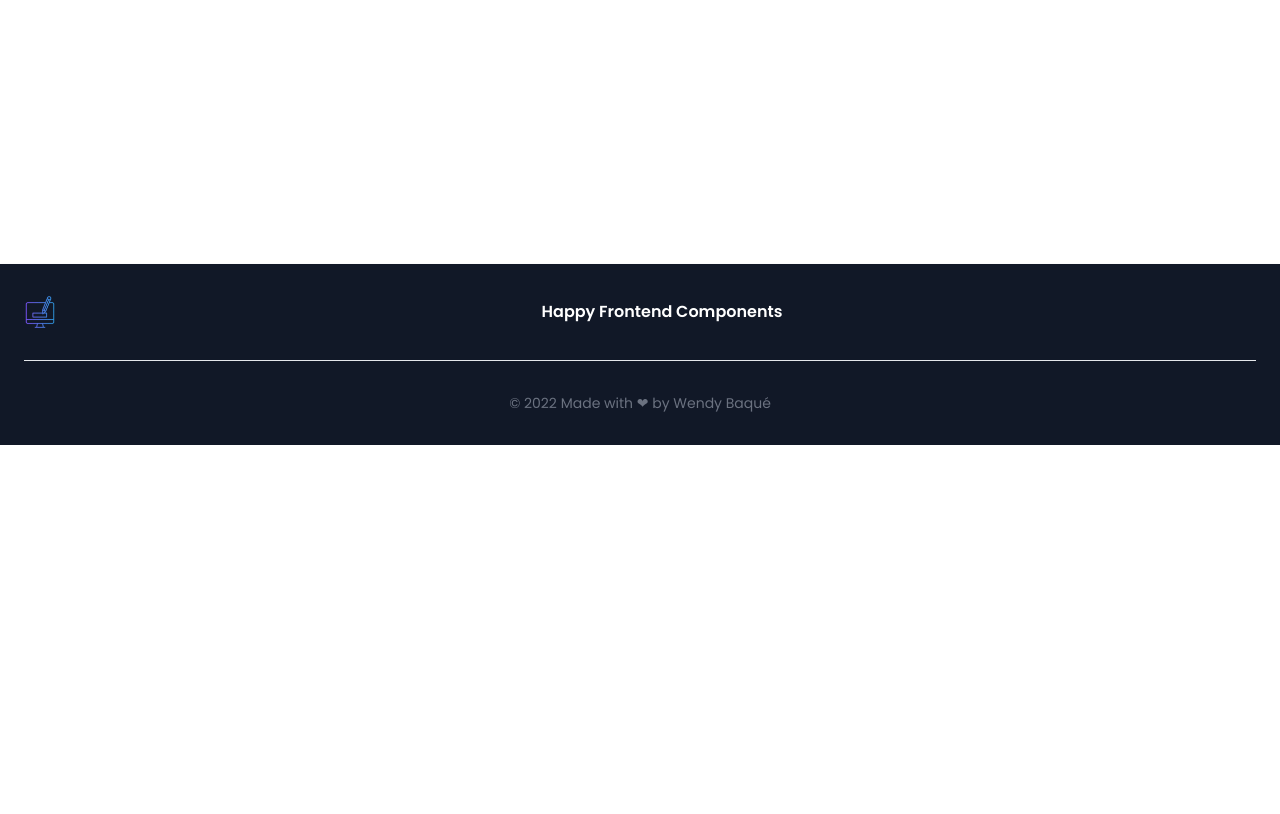
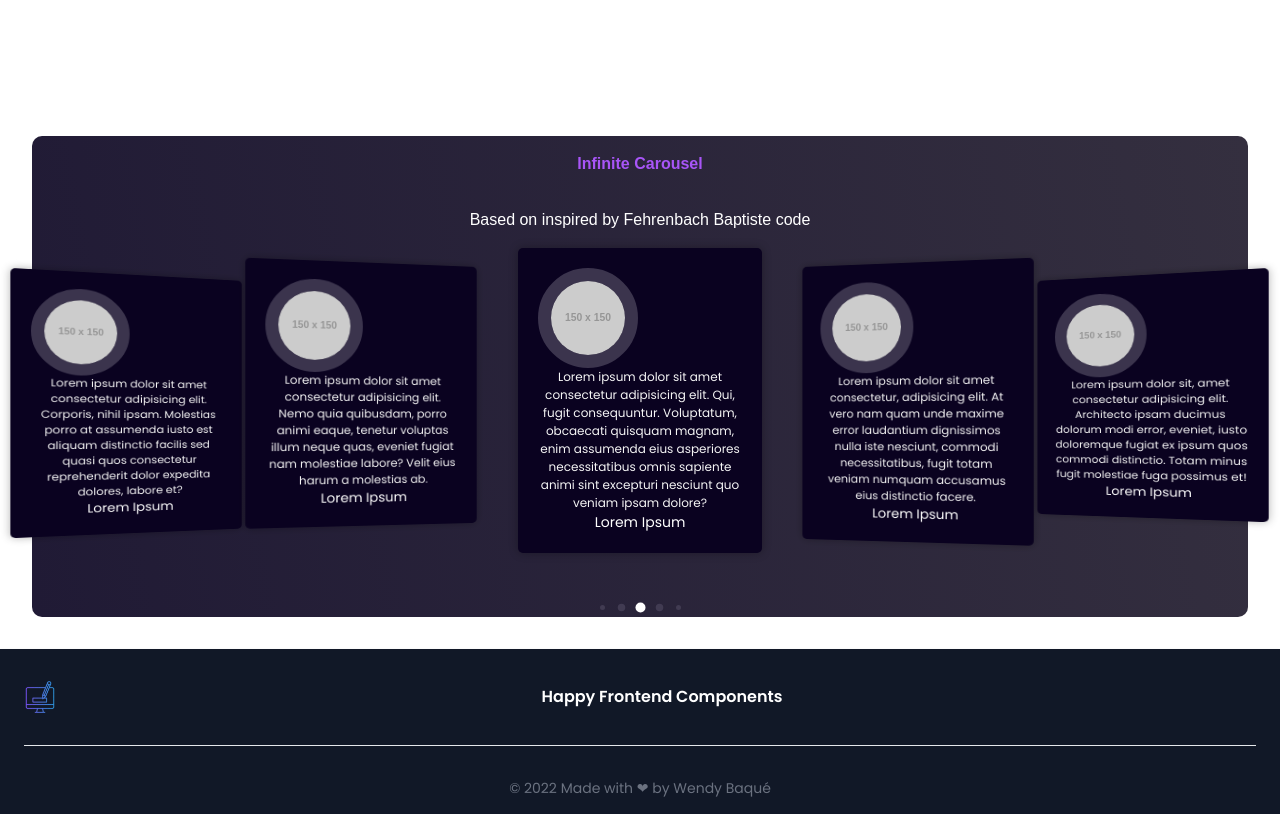
Before and after one commit to wendybaque/Happy-Frontend-Components, a React (Create React App) app: page /cards in a window 1280 px wide. Shown: the part 1720-2534 px from the top of the page. Before the commit the page ends 2165 px from the top, so only its background shows below. Built offline with nearby package versions, Linux system fonts and the light colour scheme.

Commit message:
Add infinite carousel in cards components

```diff
--- /dev/null
+++ b/src/Components/InfiniteCarousel.jsx
@@ -0,0 +1,60 @@
+import React from "react";
+import "./infinitecarousel.css";
+
+const InfiniteCarousel = () => {
+  return (
+    <div className="slider">
+      <input type="radio" name="testimonial" id="t-1" />
+      <input type="radio" name="testimonial" id="t-2" />
+      <input type="radio" name="testimonial" id="t-3" checked />
+      <input type="radio" name="testimonial" id="t-4" />
+      <input type="radio" name="testimonial" id="t-5" />
+      <div className="testimonials">
+        <label className="item" for="t-1">
+          <img src="https://dummyimage.com/150" alt="" />
+          <p>
+            Lorem ipsum dolor sit amet consectetur adipisicing elit. Corporis, nihil ipsam. Molestias porro at assumenda iusto est aliquam distinctio facilis sed quasi quos consectetur reprehenderit dolor expedita dolores, labore et?
+          </p>
+          <h2>Lorem Ipsum</h2>
+        </label>
+        <label className="item" for="t-2">
+          <img src="https://dummyimage.com/150" alt="" />
+          <p>
+            Lorem ipsum dolor sit amet consectetur adipisicing elit. Nemo quia quibusdam, porro animi eaque, tenetur voluptas illum neque quas, eveniet fugiat nam molestiae labore? Velit eius harum a molestias ab.
+          </p>
+          <h2>Lorem Ipsum</h2>
+        </label>
+        <label className="item" for="t-3">
+          <img src="https://dummyimage.com/150" alt="" />
+          <p>
+            Lorem ipsum dolor sit amet consectetur adipisicing elit. Qui, fugit consequuntur. Voluptatum, obcaecati quisquam magnam, enim assumenda eius asperiores necessitatibus omnis sapiente animi sint excepturi nesciunt quo veniam ipsam dolore?
+          </p>
+          <h2>Lorem Ipsum</h2>
+        </label>
+        <label className="item" for="t-4">
+          <img src="https://dummyimage.com/150" alt="" />
+          <p>
+           Lorem ipsum dolor sit amet consectetur, adipisicing elit. At vero nam quam unde maxime error laudantium dignissimos nulla iste nesciunt, commodi necessitatibus, fugit totam veniam numquam accusamus eius distinctio facere.
+          </p>
+          <h2>Lorem Ipsum</h2>
+        </label>
+        <label className="item" for="t-5">
+          <img src="https://dummyimage.com/150" alt="" />
+          <p>
+           Lorem ipsum dolor sit, amet consectetur adipisicing elit. Architecto ipsam ducimus dolorum modi error, eveniet, iusto doloremque fugiat ex ipsum quos commodi distinctio. Totam minus fugit molestiae fuga possimus et!
+          </p>
+          <h2>Lorem Ipsum</h2>
+        </label>
+      </div>
+      <div className="dots">
+        <label for="t-1"></label>
+        <label for="t-2"></label>
+        <label for="t-3"></label>
+        <label for="t-4"></label>
+        <label for="t-5"></label>
+      </div>
+    </div>
+  );
+};
+
+export default InfiniteCarousel;
--- a/src/Components/hovereffect.css
+++ b/src/Components/hovereffect.css
@@ -1,21 +1,20 @@
 .container {
     position: relative;
-    height: 100vh;
-    width: 100%;
+    height: 80vh;
+    width: 100vw;
     display: flex;
     justify-content: center;
     flex-wrap: wrap;
     transform-style: preserve-3d;
     perspective: 500px;
-    margin: auto;
-    padding: 30px;
+    padding: 60px;
     overflow: hidden;
   }
   .container .box {
     position: relative;
     width: 250px;
     height: 300px;
-    background: #fff;
+    background: whitesmoke;
     border-radius: 5px;
     border:0.5px gray;
     box-shadow: 0 5px 5px gray;
@@ -23,7 +22,6 @@
     transform-style: preserve-3d;
     overflow-y: hidden;
     margin-right: 20px;
-    margin-top: 10px;
   }
   .container:hover .box {
     transform: rotateY(25deg);
@@ -87,7 +85,7 @@
   }
   .container .box .content h2 {
     overflow-y: hidden;
-    color: white;
+    color: blueviolet;
     transition: 0.5s;
     text-transform: uppercase;
     font-size: 18px;
@@ -101,7 +99,7 @@
   }
   .container .box .content p {
     overflow-y: hidden;
-    color: white;
+    color: purple;
     transition: 0.5s;
     font-size: 12px;
     font-weight: bold;
--- /dev/null
+++ b/src/Components/infinitecarousel.css
@@ -0,0 +1,140 @@
+.infinite-carousel {
+	margin: 0;
+	background-image: linear-gradient(80deg, #201A35, #342f3f);
+	color: white;
+	font-family: sans-serif;
+	display: flex;
+	align-items: center;
+	min-height: 50vh;
+    width:95vw;
+    border-radius: 10px;
+}
+
+.slider {
+	width: 20%;
+
+}
+.slider input {
+	display: none;
+}
+.testimonials {
+	display: flex;
+	align-items: center;
+	justify-content: center;
+	position: relative;
+	min-height: 350px;
+	perspective: 1000px;
+}
+
+.testimonials .item {
+	width: 100%;
+	padding: 20px;
+	border-radius: 5px;
+	background-color: #0A0220;
+	position: absolute;
+	top: 0;
+	box-sizing: border-box;
+	text-align: center;
+	transition: transform 0.4s;
+	box-shadow: 0 0 10px rgba(0,0,0,0.3);
+	user-select: none;
+	cursor: pointer;
+}
+.testimonials .item img {
+	width: 100px;
+	height: 100px;
+	object-fit: cover;
+	border-radius: 50%;
+	border: 13px solid #3B344D;
+}
+.testimonials .item p {
+	color: whitesmoke;
+    font-family: 'poppins';
+    font-size: 12px;
+}
+.testimonials .item h2 {
+	font-size: 14px;
+    font-family: 'poppins';
+    color: white;
+}
+.dots {
+	display: flex;
+	justify-content: center;
+	align-items: center;
+}
+.dots label {
+	height: 5px;
+	width: 5px;
+	border-radius: 50%;
+	cursor: pointer;
+	background-color: #413B52;
+	margin: 7px;
+	transition-duration: 0.2s;
+}
+
+#t-1:checked ~ .dots label[for="t-1"],
+#t-2:checked ~ .dots label[for="t-2"],
+#t-3:checked ~ .dots label[for="t-3"],
+#t-4:checked ~ .dots label[for="t-4"],
+#t-5:checked ~ .dots label[for="t-5"] {
+	transform: scale(2);
+	background-color: #fff;
+}
+#t-1:checked ~ .dots label[for="t-2"],
+#t-2:checked ~ .dots label[for="t-1"],
+#t-2:checked ~ .dots label[for="t-3"],
+#t-3:checked ~ .dots label[for="t-2"],
+#t-3:checked ~ .dots label[for="t-4"],
+#t-4:checked ~ .dots label[for="t-3"],
+#t-4:checked ~ .dots label[for="t-5"],
+#t-5:checked ~ .dots label[for="t-4"] {
+	transform: scale(1.5);
+}
+#t-1:checked ~ .testimonials label[for="t-5"] {
+	transform: translate3d(1200px, 0, -360px) rotateY(-45deg);
+}
+#t-1:checked ~ .testimonials label[for="t-4"],
+#t-2:checked ~ .testimonials label[for="t-5"] {
+	transform: translate3d(900px, 0, -270px) rotateY(-35deg);
+	z-index: 1;
+}
+#t-1:checked ~ .testimonials label[for="t-3"],
+#t-2:checked ~ .testimonials label[for="t-4"],
+#t-3:checked ~ .testimonials label[for="t-5"] {
+	transform: translate3d(600px, 0, -180px) rotateY(-25deg);
+	z-index: 2;
+}
+#t-1:checked ~ .testimonials label[for="t-2"],
+#t-2:checked ~ .testimonials label[for="t-3"],
+#t-3:checked ~ .testimonials label[for="t-4"],
+#t-4:checked ~ .testimonials label[for="t-5"] {
+	transform: translate3d(300px, 0, -90px) rotateY(-15deg);
+	z-index: 3;
+}
+#t-2:checked ~ .testimonials label[for="t-1"],
+#t-3:checked ~ .testimonials label[for="t-2"],
+#t-4:checked ~ .testimonials label[for="t-3"],
+#t-5:checked ~ .testimonials label[for="t-4"] {
+	transform: translate3d(-300px, 0, -90px) rotateY(15deg);
+	z-index: 3;
+}
+#t-3:checked ~ .testimonials label[for="t-1"],
+#t-4:checked ~ .testimonials label[for="t-2"],
+#t-5:checked ~ .testimonials label[for="t-3"] {
+	transform: translate3d(-600px, 0, -180px) rotateY(25deg);
+}
+#t-5:checked ~ .testimonials label[for="t-2"],
+#t-4:checked ~ .testimonials label[for="t-1"] {
+	transform: translate3d(-900px, 0, -270px) rotateY(35deg);
+}
+#t-5:checked ~ .testimonials label[for="t-1"] {
+	transform: translate3d(-1200px, 0, -360px) rotateY(45deg);
+}
+#t-1:checked ~ .testimonials label[for="t-1"],
+#t-2:checked ~ .testimonials label[for="t-2"],
+#t-3:checked ~ .testimonials label[for="t-3"],
+#t-4:checked ~ .testimonials label[for="t-4"],
+#t-5:checked ~ .testimonials label[for="t-4"],
+#t-5:checked ~ .testimonials label[for="t-5"] {
+	z-index: 4;
+}
--- a/src/Pages/Cards.jsx
+++ b/src/Pages/Cards.jsx
@@ -1,6 +1,7 @@
 import React from "react";
 import HeapCard from "../Components/HeapCard";
 import HoverEffect from "../Components/HoverEffect";
+import InfiniteCarousel from "../Components/InfiniteCarousel";
 
 const Cards = () => {
   return (
@@ -21,8 +22,8 @@ const Cards = () => {
         </section>
 
         <section className="flex flex-col">
-          <h2 className="font-semibold text-purple-500">Hover Effect cards</h2>
-          <p>
+          <h2 className="font-semibold text-purple-500 m-4">Hover Effect cards</h2>
+          <p className="m-4">
             Based on{" "}
             <a href="https://github.com/S-Najim-S/instagram-reels-source-code/tree/main/image-hover-effect" alt="redirection vers le code de S-Najim-S">
               inspired by S-Najim-S code
@@ -30,6 +31,17 @@ const Cards = () => {
           </p>
           < HoverEffect/>
         </section>
+
+        <section className="flex flex-col infinite-carousel">
+          <h2 className="font-semibold text-purple-500 m-4">Infinite Carousel</h2>
+          <p className="m-4">
+            Based on{" "}
+            <a href="https://codepen.io/medrupaloscil/pen/OJNrLLX" alt="redirection vers le code de Fehrenbach Baptiste">
+              inspired by Fehrenbach Baptiste code
+            </a>
+          </p>
+          <InfiniteCarousel />
+        </section>
       </div>
     </div>
   );
```
